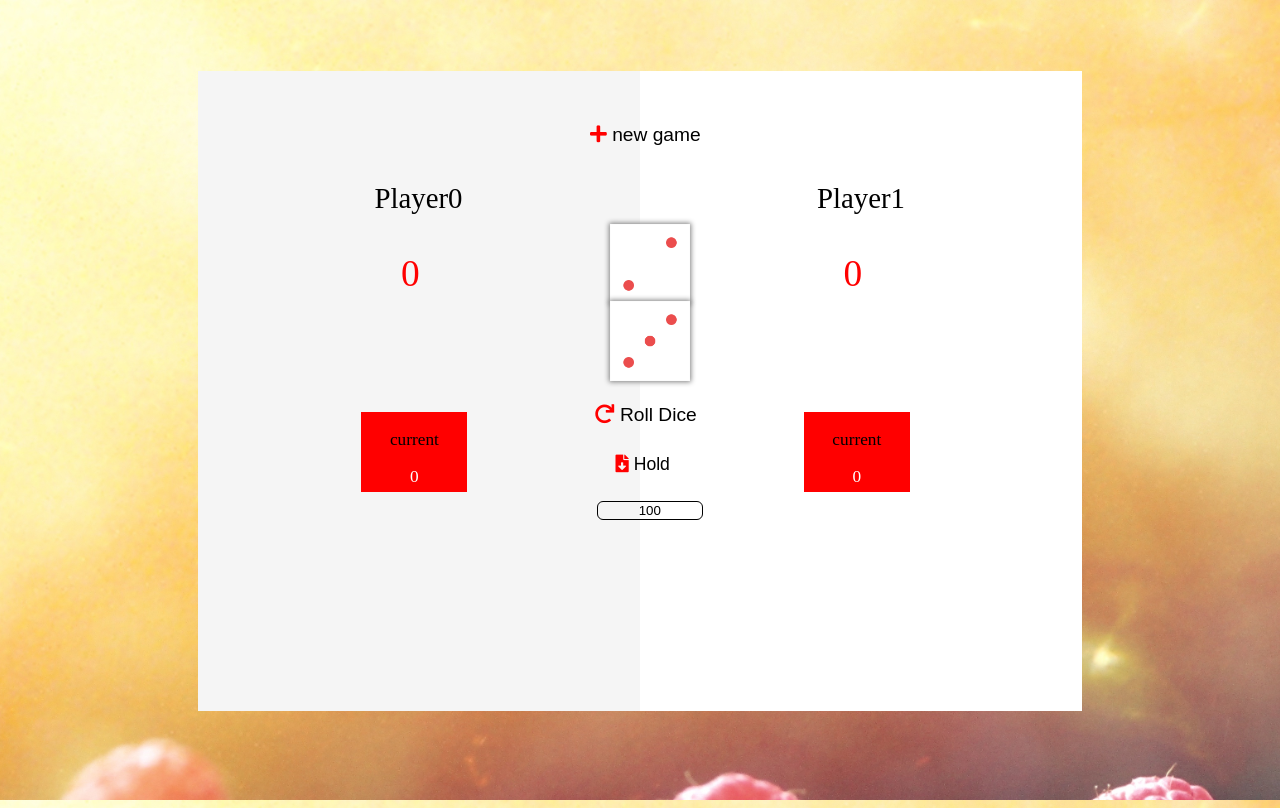
After one commit to mahdigolmohamadi96/Internet_final, a Django app: template templates/internet.html in a window 1280 px wide. The commit adds this page. Run offline with Django 3.2, Linux system fonts and the light colour scheme; the template is opened without the code that fills it, so the values that code supplies are empty; some libraries are stand-ins or nearby versions.

Commit message:
add main game and games BD

```diff
--- a/Internet/permissions.py
+++ b/Internet/permissions.py
@@ -22,7 +22,8 @@ class Auth(BaseAuthentication):
         if not cook:
             return None
         try:
-            user = Token.objects.get(key=cook).user
+            user = Token.objects.get(key=cook).user_id
+            user = LoginDB.objects.get(id=user)
         except:
             return None
             # raise AuthenticationFailed('ridi')
--- a/Internet/views.py
+++ b/Internet/views.py
@@ -14,6 +14,7 @@ from Internet.models import LoginDB
 from Internet.permissions import CheckAuth
 from Internet.serializers import signUpserializer, LoginSerializer
 from Internet_final.settings import online
+from game.models import Gamedb
 
 
 class login(APIView):
@@ -44,7 +45,7 @@ class SignUp(APIView):
     def post(self, req):
         s = signUpserializer(data=req.data)
         s.is_valid(True)
-        s.save()
+
         return HttpResponseRedirect(redirect_to='profile.html')
 
 
--- a/Internet_final/settings.py
+++ b/Internet_final/settings.py
@@ -37,7 +37,8 @@ INSTALLED_APPS = [
     'django.contrib.staticfiles',
     'Internet.apps.InternetConfig',
     'rest_framework',
-    'rest_framework.authtoken'
+    'rest_framework.authtoken',
+    'game.apps.GameConfig',
 ]
 
 MIDDLEWARE = [
--- a/Internet_final/urls.py
+++ b/Internet_final/urls.py
@@ -24,6 +24,7 @@ from django.conf import settings
 
 from django.conf.urls.static import static
 
+from game.views import MakeGame, GamePlay
 
 urlpatterns = [
     path('admin/', admin.site.urls),
@@ -31,5 +32,7 @@ urlpatterns = [
     path('signup/',SignUp.as_view()),
     path('signout/',Signout.as_view()),
     path('home/',Home.as_view()),
-    path('userHome',UserHome.as_view()),
+    path('userHome/',UserHome.as_view()),
+    path('makeGame/',MakeGame.as_view()),
+    path('playGame/',GamePlay.as_view()),
 ]+ static(settings.STATIC_URL, document_root=settings.STATIC_ROOT)
--- /dev/null
+++ b/static/css/GameCss.css
@@ -0,0 +1,146 @@
+html{
+    height: 100%;
+}
+
+
+body {
+    background: url("/static/picture/back.jpg") fixed no-repeat center center;
+    background-size : cover;
+    -webkit-background-size : cover;
+    -moz-background-size: cover;
+    -moz-background-size : cover;
+    height: 100%;
+}
+
+
+.divr {
+    float: right;
+    width: 35%;
+    height: 80%;
+    margin-right: 15%;
+    margin-top: 5%;
+    background-color: white;
+    /* display: inline; */
+}
+
+.divl {
+    float: left;
+    width: 35%;
+    height: 80%;
+    margin-left: 15%;
+    margin-top: 5%;
+    background-color: whitesmoke;
+    /* display: inline; */
+}
+
+.player {
+    margin-left: 40%;
+    margin-top: 25%;
+    font-size: 180%;
+}
+
+.score{
+    margin-left: 10%;
+    font-size: 130%;
+    color: red;
+
+}
+
+.divcurr {
+    float: right;
+    width: 40%;
+    height: 80px;
+    margin-right: 65%;
+    margin-top: 30%;
+    background-color: red;
+    /* display: inline; */
+}
+
+.txt-curr {
+    text-align: center;
+    font-size: 60%;
+}
+
+.num-curr {
+    text-align: center;
+    font-size: 60%;
+    color: white;
+}
+
+
+.img {
+    position: absolute;
+    width: 80px;
+    height: 80px;
+    /* left: 735px;
+    top: 500px; */
+    margin-left: 35%;
+    margin-top: 30%;
+    box-shadow: 0px 0px 5px 1px gray;
+    z-index: 2;
+}
+
+.img2 {
+    position: absolute;
+    width: 80px;
+    height: 80px;
+    /* left: 735px;
+    top: 500px; */
+    margin-left: 35%;
+    margin-top: 60%;
+    box-shadow: 0px 0px 5px 1px gray;
+    z-index: 2;
+}
+
+.between {
+    position: absolute;
+    margin-left: 40%;
+    margin-top: 5%;
+    width: 20%;
+    height: 80%;
+    background-color: transparent;
+    z-index: 2;
+}
+
+.new-game-button {
+    background-color: transparent;
+    margin-left: 25%;
+    margin-top: 20%;
+    border: 0px;
+    font-size: 120%;
+    color: black;
+}
+
+.rol-dice-button {
+    background-color: transparent;
+    margin-left: 27%;
+    margin-top: 100%;
+    border: 0px;
+    font-size: 120%;
+    color: black;
+}
+
+.Hold-button {
+    background-color: transparent;
+    margin-left: 35%;
+    margin-top: 10%;
+    border: 0px;
+    font-size: 110%;
+    color: black;
+}
+
+.Score-inp {
+    background-color: transparent;
+    width: 100px;
+    color: black;
+    border : 1px solid black;
+    border-radius: 6px;
+    text-align: center;
+    margin-top: 10%;
+    margin-left: 30%;
+
+}
+
+.fas {
+    color: red;
+}
--- /dev/null
+++ b/static/js/code.js
@@ -0,0 +1,160 @@
+
+var player = 0;
+var winlim = 100;
+var lstdice = 0;
+var lstdice2 = 0;
+
+document.getElementById('hold').addEventListener("click",hold);
+document.getElementById('roll').addEventListener("click",rolldice);
+
+
+function newgame(){
+    cuurval(0);
+    document.getElementById("point0").innerHTML =0;
+    document.getElementById("point1").innerHTML =0;
+    document.getElementById("playern0").innerHTML="player 0" ;
+    document.getElementById("playern1").innerHTML="player 1";
+    document.getElementById("playern1").style.color='black';
+    document.getElementById("playern0").style.color='black';
+    winlim = document.getElementById("lim").value;
+    console.log('win limit is : ',winlim);
+
+    player = 0;
+
+}
+
+function rolldice(){
+
+    console.log('player' , player);
+
+    num = Math.random();
+    num = parseInt((num * 10)%6) + 1;
+    num2 = Math.random();
+    num2 = parseInt((num2 * 10)%6) + 1;
+
+    if(num == 1 || num2 == 1){
+        cuurval(1);
+        changePlayer();
+        console.log("changet from" , player);
+    }else{
+        cuurval(num , num2);
+    }
+    console.log(num);
+    dicename = '/static/picture/dice-' + num + ".png";
+    dicename2 = '/static/picture/dice-' + num2 + ".png";
+    console.log(dicename);
+    dicePic = document.getElementById("dice-pic");
+    dicePic2 = document.getElementById("dice-pic2");
+    dicePic.src = dicename;
+    dicePic2.src = dicename2;
+    lstdice = num;
+    lstdice2 = num2;
+
+}
+
+function six (){
+
+    if(player == 0){
+        point = document.getElementById("point0");
+    }else if (player == 1){
+        point = document.getElementById("point1");
+    }
+    if(player == 0){
+        curr = document.getElementById("curr0");
+    }else if (player == 1){
+        curr = document.getElementById("curr1");
+    }
+    point.innerHTML = 0;
+    curr.innerHTML = 0;
+    changePlayer();
+
+
+}
+
+function changePlayer() {
+    console.log('player' , player);
+    if (player == 0){
+        bg = document.getElementById("player0");
+        bg.style.backgroundColor = "white";
+        // consol.log(bg.style.backgroundColor);
+
+        p1bg = document.getElementById("player1");
+        p1bg.style.backgroundColor = "whitesmoke";
+        // consol.log(p1bg.style.backgroundColor);
+        lastdice =0;
+        lastdice2=0;
+        player = 1;
+    }
+
+    else if (player == 1){
+        bg2 = document.getElementById("player1");
+        bg2.style.backgroundColor = 'white';
+
+        p1bg2 = document.getElementById("player0");
+        p1bg2.style.backgroundColor = 'whitesmoke';
+        player=0;
+
+    }
+
+}
+
+
+function cuurval(val , val2){
+    if(player == 0){
+        curr = document.getElementById("curr0");
+    }else if (player == 1){
+        curr = document.getElementById("curr1");
+    }
+    if(val == 1 || val2 == 1){
+        curr.innerHTML = 0;
+        return;
+    }else if(val == 0 || val2 == 1){
+        curr.innerHTML = 0;
+        return;
+    }else{
+    curr.innerHTML = parseInt(curr.innerHTML) + val +val2;
+    return;
+    }
+}
+
+function hold(){
+    if(player == 0){
+        curr = document.getElementById("curr0");
+    }else if (player == 1){
+        curr = document.getElementById("curr1");
+    }
+    val = parseInt(curr.innerHTML);
+    if(player == 0){
+        point = document.getElementById("point0");
+    }else if (player == 1){
+        point = document.getElementById("point1");
+    }
+    point.innerHTML = parseInt(point.innerHTML) + val;
+    cuurval(0);
+    lastdice = 0;
+    wincheck();
+    changePlayer();
+}
+
+function wincheck(){
+    if(player == 0){
+        point = document.getElementById("point0");
+    }else if (player == 1){
+        point = document.getElementById("point1");
+    }
+
+    if(parseInt(point.innerHTML) >= winlim){
+        console.log('winner is ' , player , '!!');
+        if(player == 0){
+            p = document.getElementById("playern0");
+        }else if (player == 1){
+            p = document.getElementById("playern1");
+        }
+        p.style.color = 'red';
+        p.innerHTML = 'winer!!!'
+        document.getElementById('hold').removeEventListener("click", hold);
+        document.getElementById('roll').removeEventListener("click",rolldice);
+
+    }
+
+}
--- /dev/null
+++ b/templates/internet.html
@@ -0,0 +1,58 @@
+
+<!DOCTYPE html>
+<html>
+<head>
+    <meta charset="utf-8" />
+
+    <meta http-equiv="X-UA-Compatible" content="IE=edge">
+    <link rel="stylesheet" href="https://use.fontawesome.com/releases/v5.5.0/css/all.css" integrity="sha384-B4dIYHKNBt8Bc12p+WXckhzcICo0wtJAoU8YZTY5qE0Id1GSseTk6S+L3BlXeVIU" crossorigin="anonymous">
+    <title>Page Title</title>
+    <meta name="viewport" content="width=device-width, initial-scale=1">
+{#    <link rel="stylesheet" type="text/css" media="screen" href="main.css" />#}
+{#    <script src="main.js"></script>#}
+    <link rel="stylesheet" href="../static/css/GameCss.css">
+</head>
+<body>
+
+
+    <div id="player1" class="divr">
+        <div class="player">
+            <p id="playern1">Player1</p>
+            <p id="point1" class="score">0</p>
+            <div class="divcurr">
+                <p class="txt-curr">current</p>
+                <p id="curr1" class="num-curr">0</p>
+            </div>
+        </div>
+    </div>
+    <div id="player0" class="divl">
+        <div class="player">
+            <p id="playern0" >Player0</p>
+            <p id="point0" class="score">0</p>
+            <div class="divcurr">
+                <p class="txt-curr">current</p>
+                <p id="curr0" class="num-curr">0</p>
+            </div>
+        </div>
+
+    </div>
+
+    <div class="between">
+        <button class="new-game-button" onclick="newgame()" ><i class="fas fa-plus"></i> new game</button>
+        <div>
+        <img id="dice-pic" class="img" src="/static/picture/dice-2.png" >
+        <img id="dice-pic2" class="img2" src="/static/picture/dice-3.png" >
+        </div>
+        <button id="roll" class="rol-dice-button" ><i class="fas fa-redo"></i> Roll Dice</button>
+        <button id="hold" class="Hold-button" ><i class="fas fa-file-download"></i> Hold</button>
+        <input type="text" value="100" id="lim" class="Score-inp">
+    </div>
+
+
+
+
+
+    <script src="../static/js/code.js"></script>
+</body>
+
+</html>
```
Also changed, not shown: game/serializer.py (added, +30 -0 lines), templates/MakeGame.html (added, +30 -0 lines), templates/home.html (+7 -35 lines), Internet/models.py (line endings or trailing spaces), static/picture/back.jpg (added), static/picture/dice-1.png (added), static/picture/dice-2.png (added), static/picture/dice-3.png (added), static/picture/dice-4.png (added), static/picture/dice-5.png (added), static/picture/dice-6.png (added).
